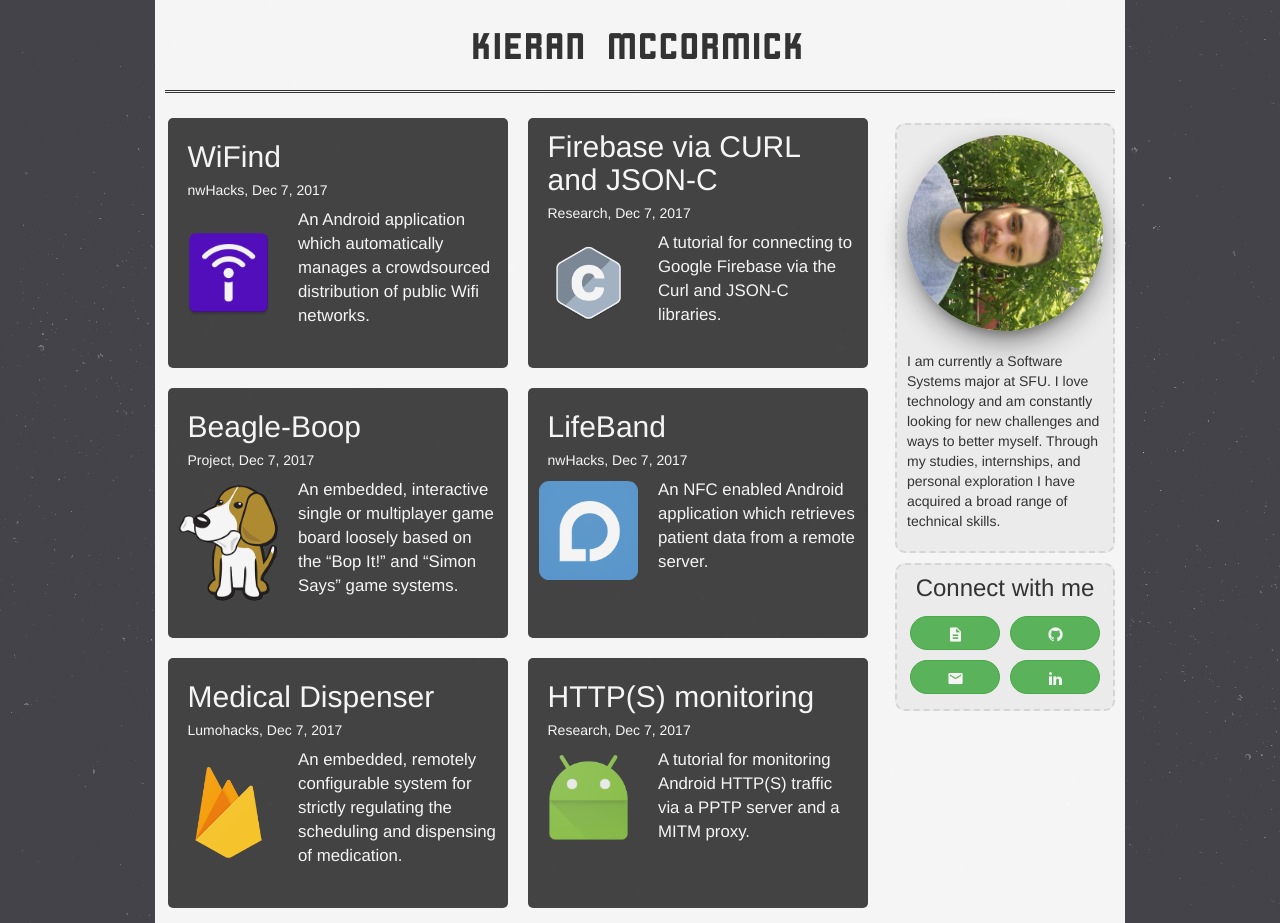
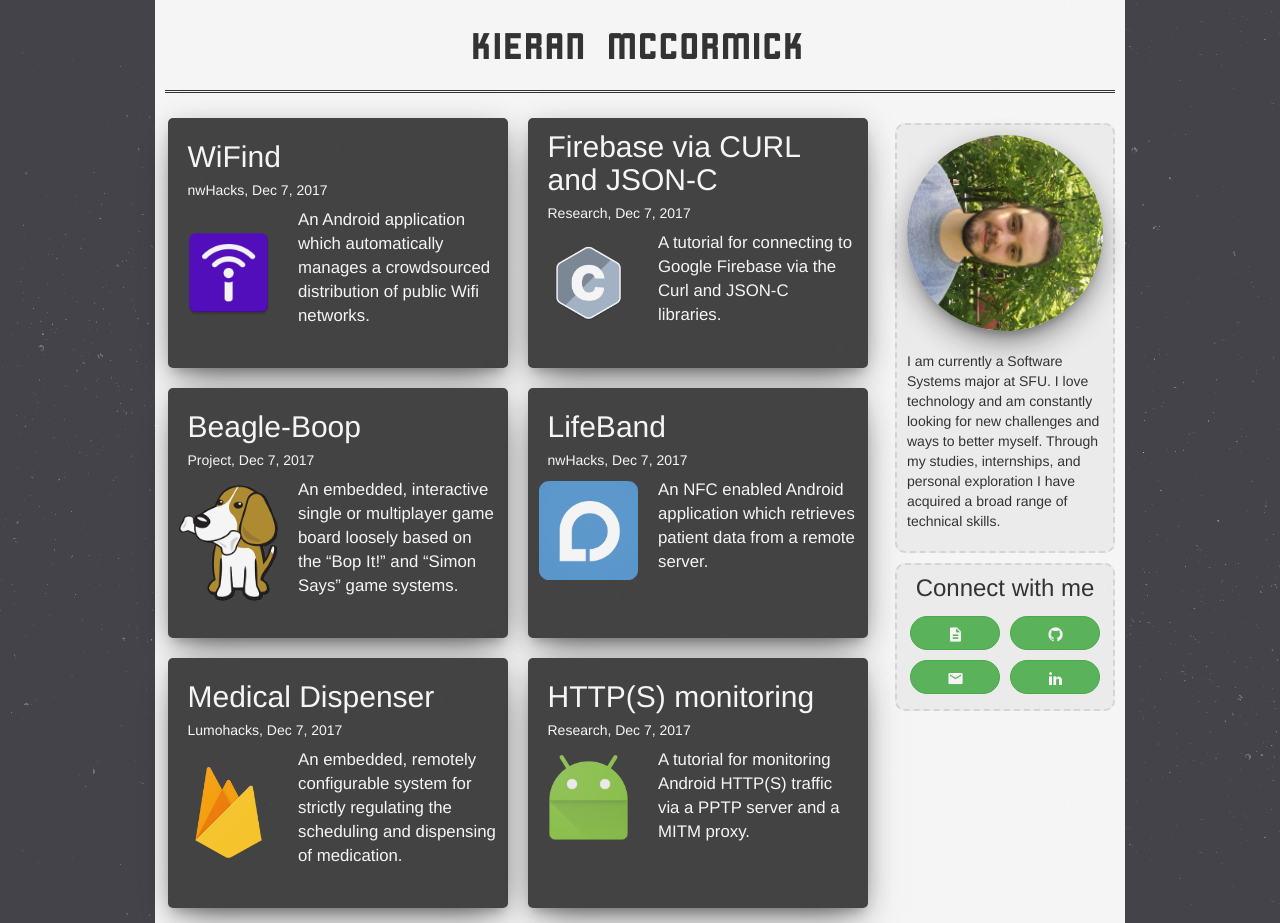
Before and after one commit to KieranMccormick/KieranMcCormick.github.io, a plain HTML site: page index.html in a window 1280 px wide. Drawn offline with Linux system fonts and the light colour scheme; files whose address does not match are found by name.

Commit message:
updating portfolio site

```diff
--- a/stylesheets/stylesheet.css
+++ b/stylesheets/stylesheet.css
@@ -159,7 +159,7 @@ hr.style-eight:after {
     height: 250px;
 }
 
-.img-raised {
+.img-raised, .box {
     box-shadow: 0 16px 38px -12px rgba(0, 0, 0, 0.56), 0 4px 25px 0px rgba(0, 0, 0, 0.12), 0 8px 10px -5px rgba(0, 0, 0, 0.2);
 }
 
```
